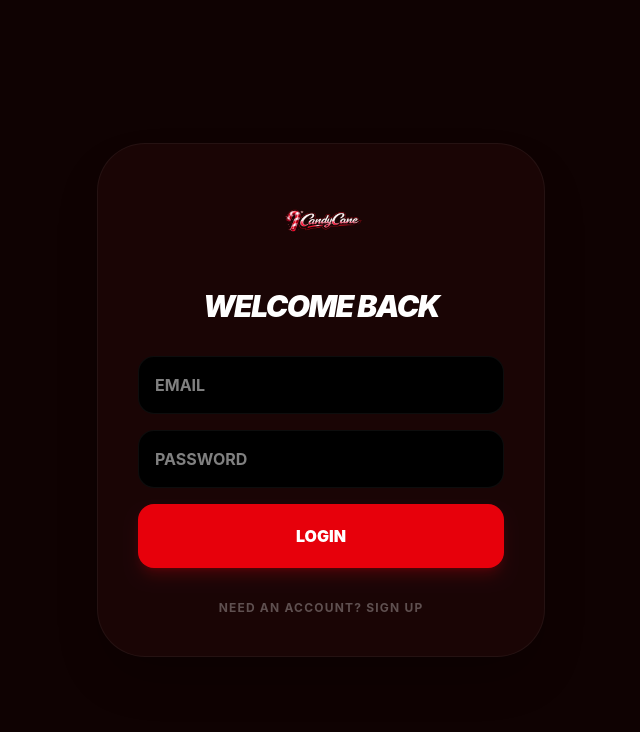
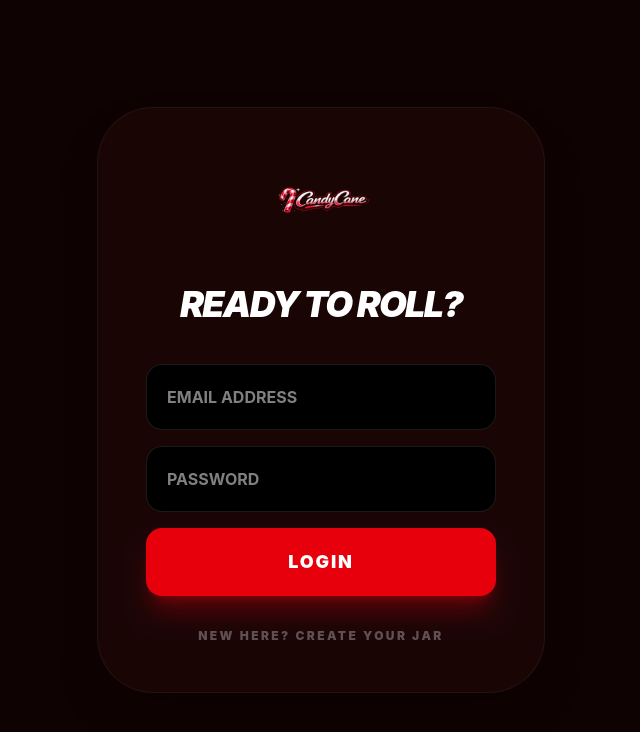
Before and after one commit to sinzcyro/candycane-casino, a React (Vite) app: page / in a window 1280 px wide. Shown: the top 732 px of the page, without its empty margins (319-959 px from the left). Built offline with nearby package versions, Linux system fonts and the light colour scheme.

Commit message:
fix auth

```diff
--- a/src/App.tsx
+++ b/src/App.tsx
@@ -10,18 +10,17 @@ import { motion, AnimatePresence } from 'framer-motion'
 import { Wallet, Candy, User as UserIcon, LayoutDashboard, Trophy, ShoppingBag, LogOut, Crown } from 'lucide-react'
 
 function App() {
-  const { user, balance, inventory, isOwner, signOut } = useWallet();
+  const { user, balance, inventory, isOwner, signOut, loading } = useWallet();
   const [activeView, setActiveView] = useState<'home' | 'coinflip' | 'mines' | 'blackjack' | 'leaderboard' | 'shop'>('home');
   const [showMenu, setShowMenu] = useState(false);
 
-  // Show login screen if not logged in
+  if (loading) return null; // Prevents the flash
   if (!user) return <Auth />;
 
   const hasGlow = inventory?.includes('red-glow');
 
   return (
     <div className="min-h-screen bg-[#0f0202] text-white font-sans selection:bg-red-500/30 overflow-x-hidden">
-      {/* Navbar */}
       <nav className="border-b border-white/5 bg-[#1a0505]/95 backdrop-blur-md px-6 py-2 flex items-center justify-between sticky top-0 z-50">
         <motion.div whileHover={{ scale: 1.05 }} whileTap={{ scale: 0.95 }} className="cursor-pointer" onClick={() => setActiveView('home')}>
           <img src="/candycane.png" alt="Logo" className="h-16 w-auto object-contain" />
@@ -71,14 +70,14 @@ function App() {
         <AnimatePresence mode="wait">
           {activeView === 'home' && (
             <motion.div key="home" initial={{ opacity: 0 }} animate={{ opacity: 1 }} exit={{ opacity: 0 }} className="space-y-12">
-              <div className="relative overflow-hidden w-full h-72 bg-gradient-to-br from-red-600 via-red-500 to-rose-800 rounded-[3rem] p-12 flex flex-col justify-center shadow-2xl border-b-4 border-black/20">
+              <div className="relative overflow-hidden w-full h-80 bg-gradient-to-br from-red-600 via-red-500 to-rose-800 rounded-[3rem] p-12 flex flex-col justify-center shadow-2xl">
                 <h1 className="text-6xl font-black mb-2 uppercase italic tracking-tighter leading-none text-white drop-shadow-2xl">Sweet Wins <br/>Await You</h1>
                 <p className="text-white/60 font-bold text-xs tracking-[0.4em] uppercase">Provably Fair Candy Casino</p>
                 <div className="absolute inset-0 opacity-10 bg-[repeating-linear-gradient(45deg,transparent,transparent_40px,white_40px,white_80px)]" />
               </div>
               <div className="grid grid-cols-1 md:grid-cols-3 gap-8">
                 <GameCard title="Coinflip" desc="Double or Nothing" color="from-red-500 to-red-700" onClick={() => setActiveView('coinflip')} />
-                <GameCard title="Mines" desc="Don't Hit The Bomb" color="from-rose-500 to-rose-800" onClick={() => setActiveView('mines')} />
+                <GameCard title="Mines" desc="Avoid the Bombs" color="from-rose-500 to-rose-800" onClick={() => setActiveView('mines')} />
                 <GameCard title="Blackjack" desc="Candy 21" color="from-zinc-100 to-zinc-300" darkText onClick={() => setActiveView('blackjack')} />
               </div>
             </motion.div>
@@ -98,7 +97,7 @@ const MenuBtn = ({ icon, label, onClick, danger = false }: any) => (
   <button onClick={onClick} className={`w-full flex items-center gap-3 px-4 py-3 rounded-2xl text-xs font-black transition-colors ${danger ? 'text-red-500 hover:bg-red-500 hover:text-white' : 'hover:bg-white/5 text-white/70 hover:text-white'}`}>{icon} {label}</button>
 );
 const BackBtn = ({ onClick }: any) => (
-  <button onClick={onClick} className="flex items-center gap-2 text-white/30 hover:text-white font-black text-xs uppercase tracking-widest transition-colors mb-4"><LayoutDashboard size={16}/> Back to Lobby</button>
+  <button onClick={onClick} className="flex items-center gap-2 text-white/30 hover:text-white font-black text-xs uppercase tracking-widest transition-colors mb-4"><LayoutDashboard size={16}/> Lobby</button>
 );
 function GameCard({ title, desc, color, onClick, darkText = false }: any) {
   return (
@@ -106,7 +105,6 @@ function GameCard({ title, desc, color, onClick, darkText = false }: any) {
       <div className="flex items-center gap-2 mb-2 text-red-500/50 uppercase font-black text-[10px] tracking-widest italic"><Candy size={14} /> Candy Original</div>
       <h3 className={`text-4xl font-black italic uppercase tracking-tighter leading-none ${darkText ? 'text-black' : 'text-white'}`}>{title}</h3>
       <p className={`${darkText ? 'text-black/40' : 'text-white/60'} font-bold text-sm mt-1 uppercase`}>{desc}</p>
-      <div className="absolute inset-0 bg-white/5 opacity-0 group-hover:opacity-100 transition-opacity" />
     </motion.div>
   )
 }
--- a/src/components/Auth.tsx
+++ b/src/components/Auth.tsx
@@ -15,21 +15,19 @@ export const Auth = () => {
 
     try {
       if (isSignUp) {
-        // Sign Up
         const { error } = await supabase.auth.signUp({
           email,
           password,
           options: { data: { username: username.toLowerCase() } }
         });
         if (error) throw error;
-        alert("Check your email to confirm!");
+        alert("Account created successfully! Logging you in...");
       } else {
-        // Login
         const { error } = await supabase.auth.signInWithPassword({ email, password });
         if (error) throw error;
       }
     } catch (error: any) {
-      alert(error.message);
+      alert("Error: " + error.message);
     } finally {
       setLoading(false);
     }
@@ -37,26 +35,26 @@ export const Auth = () => {
 
   return (
     <div className="min-h-screen flex items-center justify-center bg-[#0f0202] p-6">
-      <motion.div initial={{ scale: 0.9, opacity: 0 }} animate={{ scale: 1, opacity: 1 }} className="bg-[#1a0505] p-10 rounded-[3rem] border border-white/5 w-full max-w-md shadow-2xl text-center">
-        <img src="/candycane.png" className="h-20 mx-auto mb-6" alt="Logo" />
-        <h2 className="text-3xl font-black italic uppercase mb-8 tracking-tighter">
-          {isSignUp ? 'Create Account' : 'Welcome Back'}
+      <motion.div initial={{ scale: 0.9, opacity: 0 }} animate={{ scale: 1, opacity: 1 }} className="bg-[#1a0505] p-12 rounded-[3.5rem] border border-white/5 w-full max-w-md shadow-2xl text-center">
+        <img src="/candycane.png" className="h-24 mx-auto mb-8" alt="Logo" />
+        <h2 className="text-4xl font-black italic uppercase mb-10 tracking-tighter">
+          {isSignUp ? 'Join The Lab' : 'Ready To Roll?'}
         </h2>
 
         <form onSubmit={handleAuth} className="space-y-4">
           {isSignUp && (
-            <input type="text" placeholder="USERNAME" className="w-full bg-black p-4 rounded-2xl outline-none border border-white/5 focus:border-red-500 font-bold" value={username} onChange={e => setUsername(e.target.value)} required />
+            <input type="text" placeholder="CHOOSE USERNAME" className="w-full bg-black p-5 rounded-2xl outline-none border border-white/10 focus:border-red-600 font-bold uppercase transition-all" value={username} onChange={e => setUsername(e.target.value)} required />
           )}
-          <input type="email" placeholder="EMAIL" className="w-full bg-black p-4 rounded-2xl outline-none border border-white/5 focus:border-red-500 font-bold" value={email} onChange={e => setEmail(e.target.value)} required />
-          <input type="password" placeholder="PASSWORD" className="w-full bg-black p-4 rounded-2xl outline-none border border-white/5 focus:border-red-500 font-bold" value={password} onChange={e => setPassword(e.target.value)} required />
+          <input type="email" placeholder="EMAIL ADDRESS" className="w-full bg-black p-5 rounded-2xl outline-none border border-white/10 focus:border-red-600 font-bold uppercase transition-all" value={email} onChange={e => setEmail(e.target.value)} required />
+          <input type="password" placeholder="PASSWORD" className="w-full bg-black p-5 rounded-2xl outline-none border border-white/10 focus:border-red-600 font-bold uppercase transition-all" value={password} onChange={e => setPassword(e.target.value)} required />
 
-          <button disabled={loading} className="w-full bg-red-600 py-5 rounded-2xl font-black uppercase shadow-lg shadow-red-600/20 active:scale-95 transition-all text-white">
-            {loading ? 'PROCESSING...' : (isSignUp ? 'JOIN CANDYCANE' : 'LOGIN')}
+          <button disabled={loading} className="w-full bg-red-600 py-5 rounded-2xl font-black uppercase shadow-xl shadow-red-600/30 active:scale-95 transition-all text-white text-lg tracking-widest">
+            {loading ? 'PROCESSING...' : (isSignUp ? 'CREATE ACCOUNT' : 'LOGIN')}
           </button>
         </form>
 
-        <button onClick={() => setIsSignUp(!isSignUp)} className="mt-8 text-white/30 hover:text-white font-bold text-xs uppercase tracking-widest block w-full">
-          {isSignUp ? 'Already a member? Sign In' : 'Need an account? Sign Up'}
+        <button onClick={() => setIsSignUp(!isSignUp)} className="mt-8 text-white/30 hover:text-white font-black text-xs uppercase tracking-[0.2em] block w-full transition-colors">
+          {isSignUp ? 'Already a player? Sign In' : 'New here? Create your jar'}
         </button>
       </motion.div>
     </div>
--- a/src/context/WalletContext.tsx
+++ b/src/context/WalletContext.tsx
@@ -11,20 +11,20 @@ export const WalletProvider = ({ children }: { children: React.ReactNode }) => {
   const [loading, setLoading] = useState(true);
 
   useEffect(() => {
-    // 1. Check current session
+    // Initial Session Check
     supabase.auth.getSession().then(({ data: { session } }) => {
-      if (session) fetchProfile(session.user);
+      if (session?.user) syncProfile(session.user);
       else setLoading(false);
     });
 
-    // 2. Listen for login/logout
+    // Listen for Auth Events
     const { data: authListener } = supabase.auth.onAuthStateChange(async (event, session) => {
-      if (event === 'SIGNED_IN' && session) {
-        fetchProfile(session.user);
-      } else if (event === 'SIGNED_OUT') {
+      if (session?.user) syncProfile(session.user);
+      else {
         setUser(null);
         setBalance(0);
         setIsOwner(false);
+        setInventory([]);
         setLoading(false);
       }
     });
@@ -32,30 +32,31 @@ export const WalletProvider = ({ children }: { children: React.ReactNode }) => {
     return () => authListener.subscription.unsubscribe();
   }, []);
 
-  const fetchProfile = async (userAuth: any) => {
+  const syncProfile = async (userAuth: any) => {
     setLoading(true);
     try {
+      // Try to get existing profile
       let { data, error } = await supabase
         .from('profiles')
         .select('*')
         .eq('id', userAuth.id)
         .single();
 
-      // IF PROFILE DOESN'T EXIST (THE BUG FIX)
+      // If it doesn't exist, CREATE IT ON THE FLY
       if (error || !data) {
         const username = userAuth.user_metadata?.username || userAuth.email.split('@')[0];
         const { data: newProfile, error: createError } = await supabase
           .from('profiles')
-          .insert([{
+          .upsert([{
             id: userAuth.id,
-            username: username,
+            username: username.toLowerCase(),
             balance: 5000,
-            is_owner: username === 'cane'
-          }])
+            is_owner: username.toLowerCase() === 'cane'
+          }], { onConflict: 'id' })
           .select()
           .single();
 
-        if (createError) throw createError;
+        if (createError) console.error("Create Error:", createError);
         data = newProfile;
       }
 
@@ -66,7 +67,7 @@ export const WalletProvider = ({ children }: { children: React.ReactNode }) => {
         setInventory(data.inventory || []);
       }
     } catch (err) {
-      console.error("Profile Error:", err);
+      console.error("Critical Sync Error:", err);
     } finally {
       setLoading(false);
     }
```
